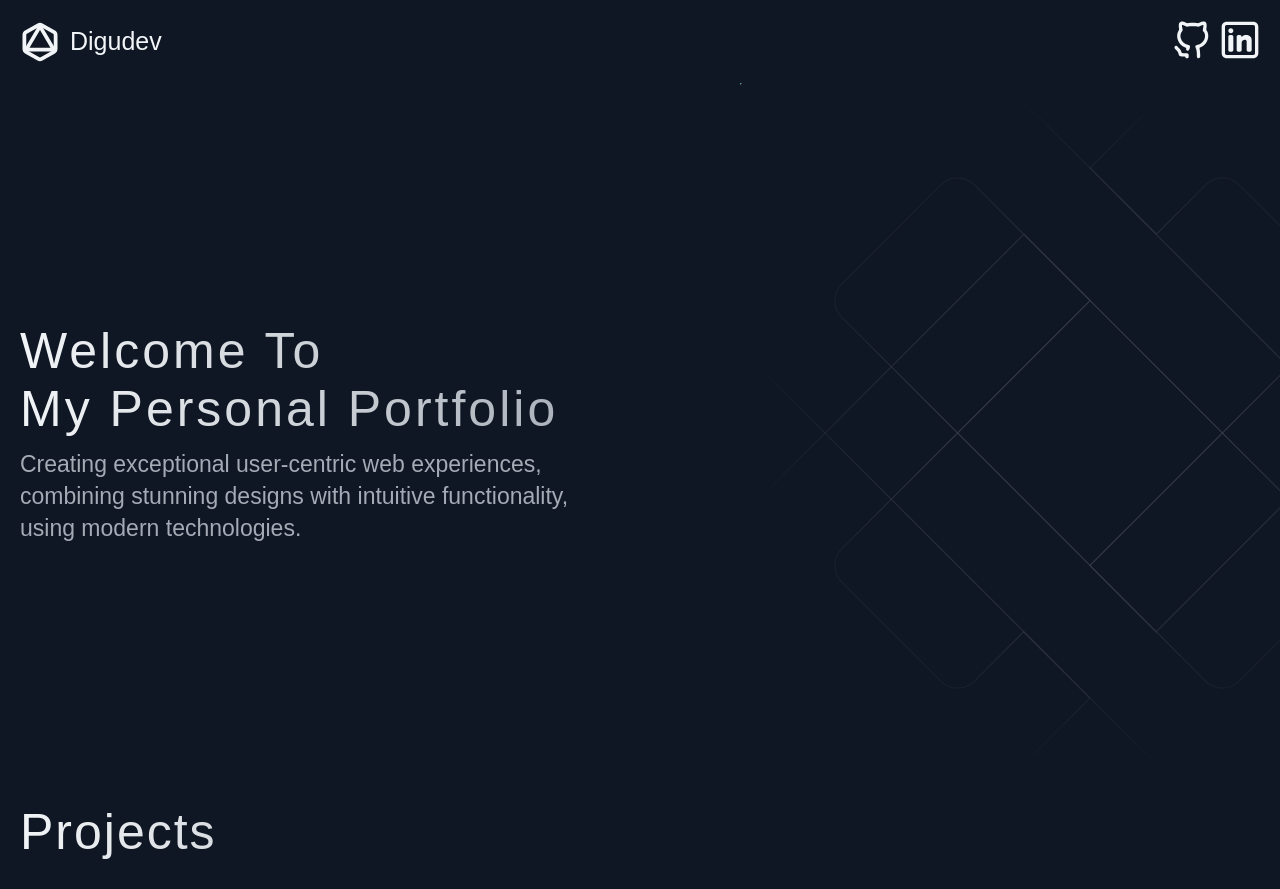
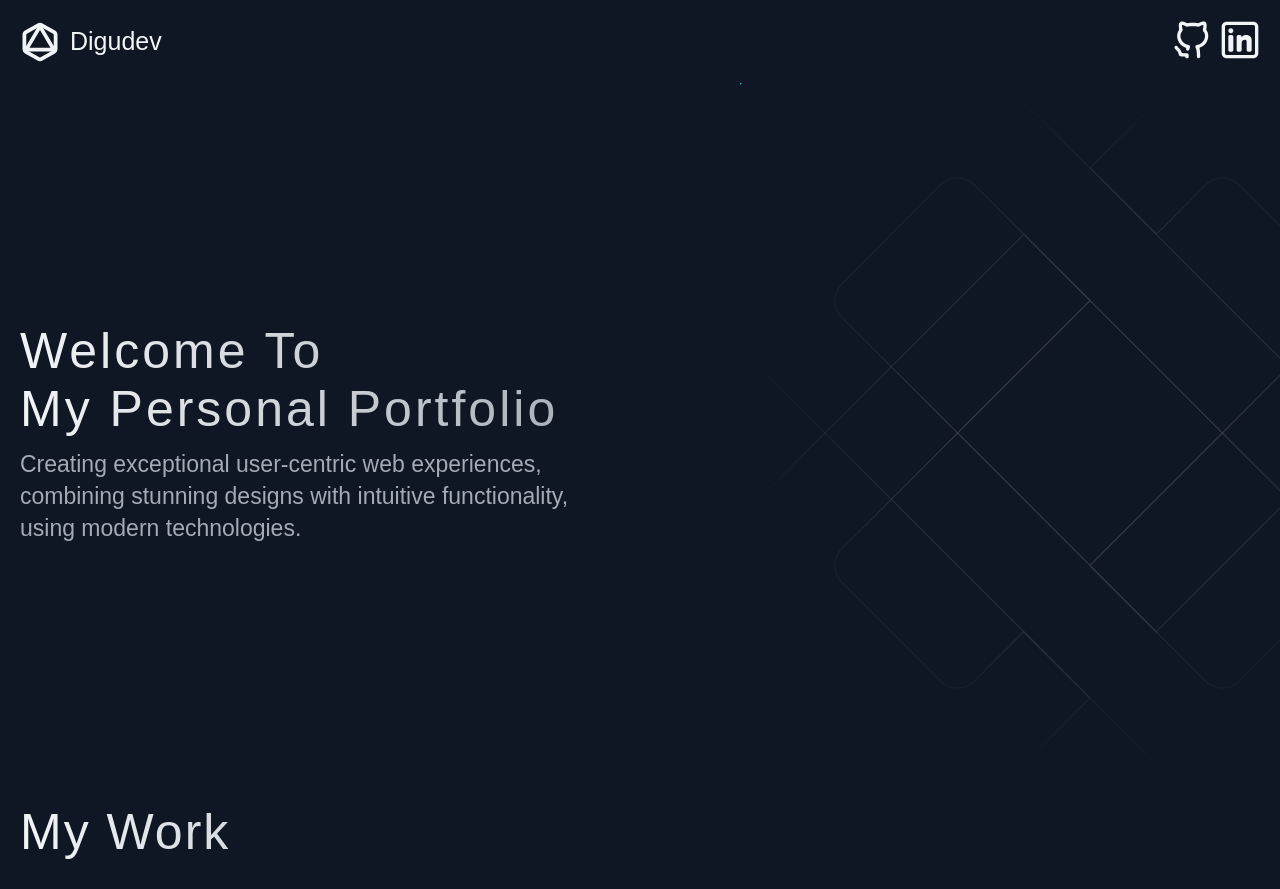
Before and after one commit to DiegoEDG/portfolio, a Next.js app: page / in a window 1280 px wide. Shown: the top 889 px of the page. Built offline with nearby package versions, Linux system fonts and the light colour scheme; grey boxes are pictures that could not be loaded; a web font is replaced by a local one.

Commit message:
UI: Text changed

```diff
--- a/src/components/Projects.tsx
+++ b/src/components/Projects.tsx
@@ -4,7 +4,7 @@ import styles from './Projects.module.css';
 const Projects = () => {
 	return (
 		<section className={styles.mainContainer}>
-			<h3 className={styles.title}>Projects</h3>
+			<h3 className={styles.title}>My Work</h3>
 			<div className={styles.cardsContainer}>
 				<ProjectCard />
 				<ProjectCard />
```
